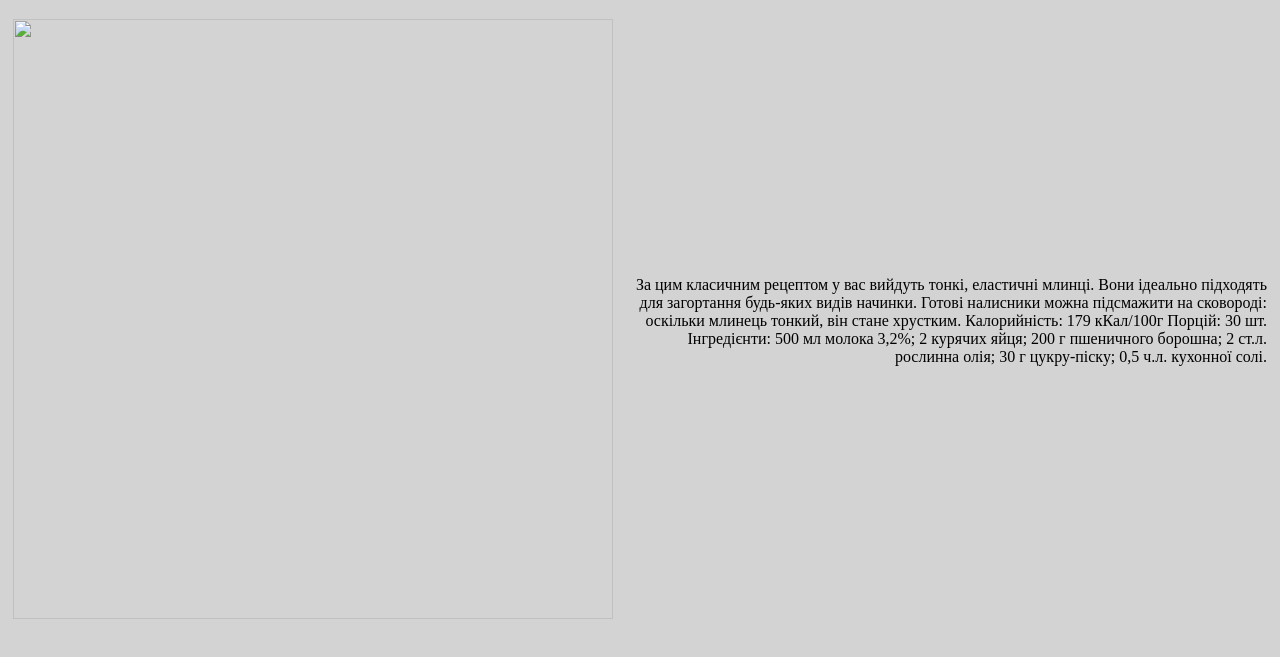
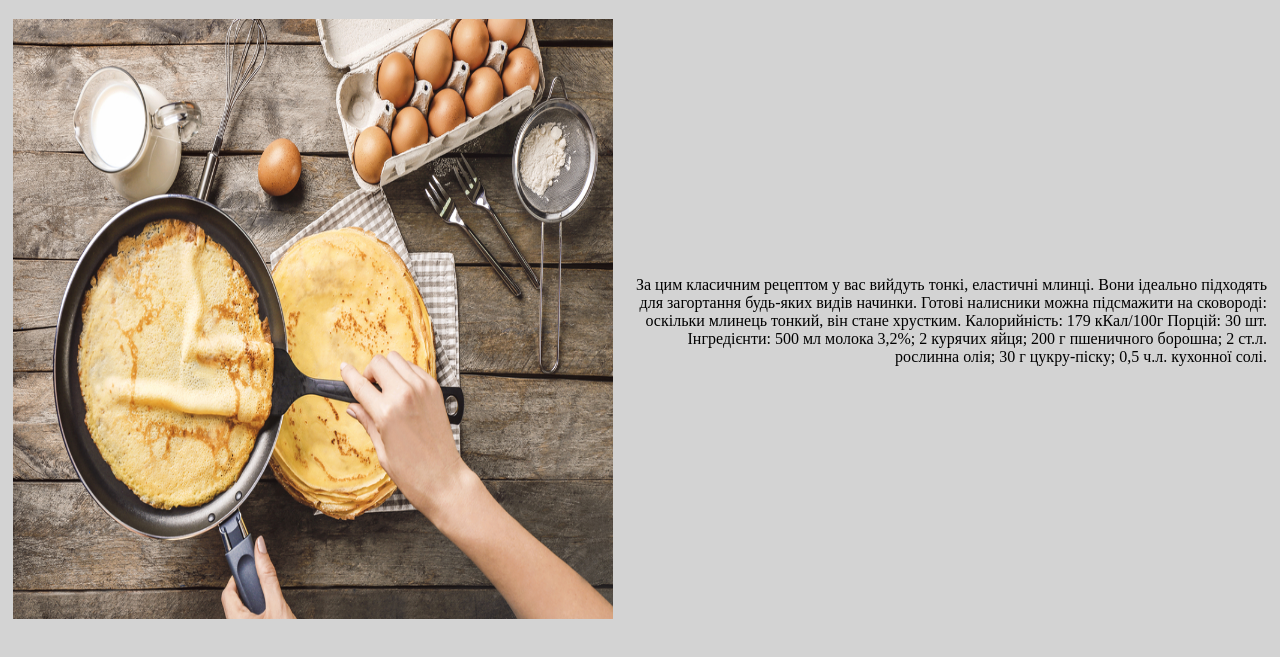
Before and after one commit to AntonBondariev/dino-mlin, a plain HTML site: page mlun1.html in a window 1280 px wide. Shown: the part 129-786 px from the top of the page. Drawn offline with Linux system fonts and the light colour scheme.

Commit message:
Update mlun1.html

```diff
--- a/mlun1.html
+++ b/mlun1.html
@@ -60,7 +60,7 @@
     <div class="main">
         <div class="mlun">
             <div class="mlun-img">
-                <img src="млинці 1.jpg" width="600" height="600">
+                <img src="mlin1.jpg" width="600" height="600">
             </div>
             <div class="mlun-info">
                 <div class="article">
```
